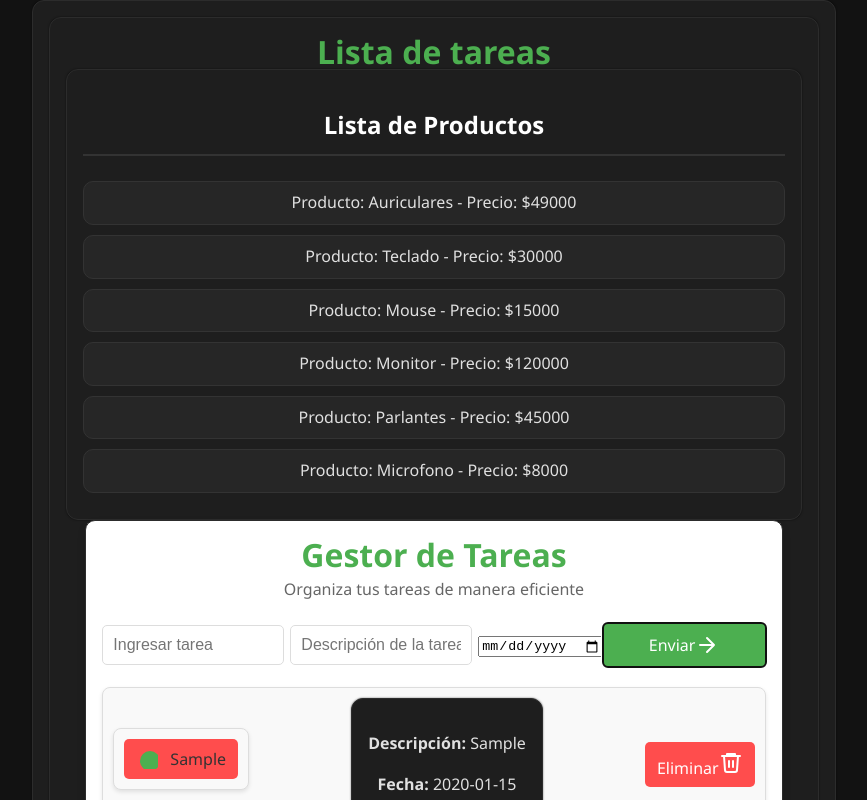
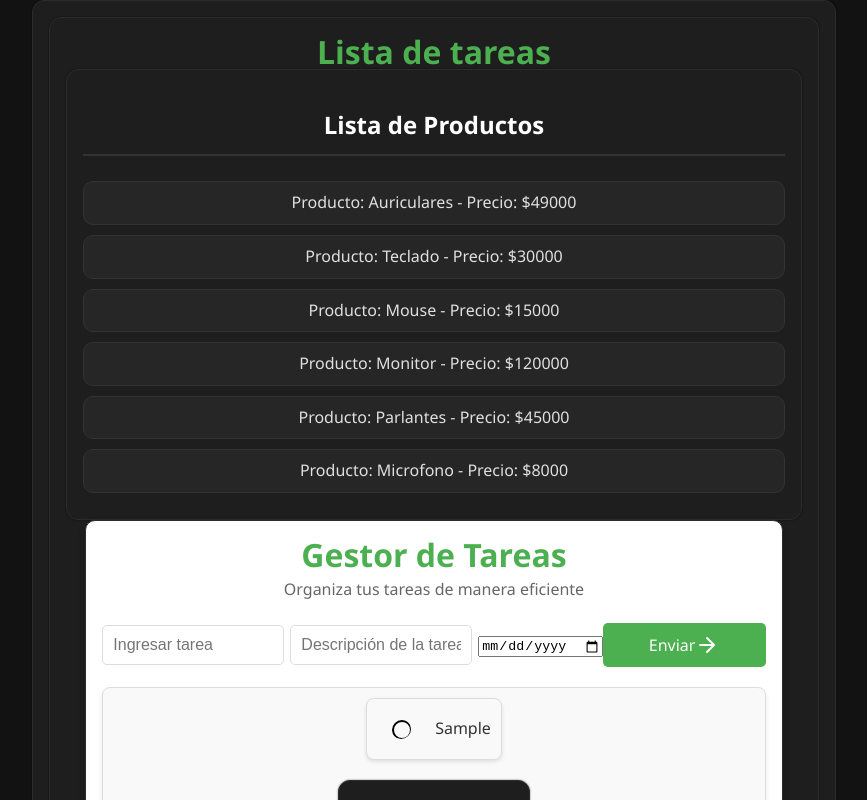
Before and after one commit to santip019/pv_tp3_grupo21, a React (Vite) app in the folder tp03PV2025Grupo21/: page / in a window 1280 px wide. Both pictures are taken after typing "Sample", "Sample", "2020-01-15" into the empty fields and a click on the button "Enviar". Shown: the top 800 px of the page, without its empty margins (206-1073 px from the left). Built offline with nearby package versions, Linux system fonts and the light colour scheme.

Commit message:
style: corrección de estilo para items-check y tarea [Antonella Cruz, Valentina Efimov, Santiago Padilla]

```diff
--- a/tp03PV2025Grupo21/src/assets/components/Tarea.css
+++ b/tp03PV2025Grupo21/src/assets/components/Tarea.css
@@ -90,6 +90,12 @@ body {
     margin: 0;
   }
 
+  .task-container li:hover {
+    background-color: #e4ffde;
+    transform: translateY(-2px);
+    box-shadow: 0 2px 8px rgba(255, 255, 255, 0.05);
+  }
+
   /* Elementos de la lista de tareas (TaskItem.jsx) */
   .todo_item {
     display: flex;
@@ -126,13 +132,16 @@ body {
 
   .todo_item.completed {
     text-decoration: line-through;
-    color: #1d1d1d;
+    color: #000000;
     background-color: #e0e0e0;
+  }
+  .todo_item.completed svg {
+    fill: #4caf50; /* Relleno verde cuando está completado */
+    stroke: #000000; /* Cambiar el borde a verde también */
   }
 
   /* Botones dentro de los elementos de la lista */
   .todo_item button {
-    background-color: #ff4d4d;
     color: white;
     border: none;
     border-radius: 5px;
@@ -141,14 +150,10 @@ body {
     transition: background-color 0.3s ease, transform 0.2s ease;
   }
 
-  .todo_item button:hover {
-    background-color: #e60000;
-    transform: scale(1.05);
-    padding: 5px;
-  }
-
   /* Contenedor principal de cada tarea */
-.task-container {
+  .task-container {
+    flex-direction: column;
+    gap: 10px;
     display: flex;
     height: 100%;
     justify-content: space-between;
@@ -198,12 +203,20 @@ body {
     height: auto;
   }
 
-
   .items_check svg {
     width: 20px;
     height: 20px;
     padding: 2px;
-    fill: #4caf50;
+    fill: transparent; /* Círculo transparente */
+    stroke: black; /* Borde negro */
+    stroke-width: 2px; /* Grosor del borde */
+    border-radius: 50%;
+    transition: fill 0.3s ease, stroke 0.3s ease; /* Transición suave */
+  }
+
+  .items_check.completed svg {
+    fill: #4caf50; /* Relleno verde cuando está completado */
+    stroke: #4caf50; /* Cambiar el borde a verde también */
   }
 
   .items_check p {
--- a/tp03PV2025Grupo21/src/assets/components/TaskItem.jsx
+++ b/tp03PV2025Grupo21/src/assets/components/TaskItem.jsx
@@ -10,10 +10,10 @@ function TaskItem({ task, onEliminar, onRealizado }) {
       <li id={task?.id} className={`todo_item ${task.completed ? "completed" : ""}`}>
         <button className="items_check" onClick={() => onRealizado(task.id)}>
           <svg>
-            <circle cx="11.998" cy="11.998" fillRule="nonzero" r="9.998" />
+            <circle cx="10.998" cy="10.998" r="8.998"/>
           </svg>
-          <p>{task?.title}</p>
         </button>
+        <p>{task?.title}</p>
       </li>
       <div className="info_extra">
           <p><strong>Descripción:</strong> {task.descripcion || "Sin descripción"}</p>
--- a/tp03PV2025Grupo21/src/index.css
+++ b/tp03PV2025Grupo21/src/index.css
@@ -54,10 +54,6 @@ button {
 button:hover {
   border-color: #646cff;
 }
-button:focus,
-button:focus-visible {
-  outline: 4px auto -webkit-focus-ring-color;
-}
 
 @media (prefers-color-scheme: light) {
   :root {
```
